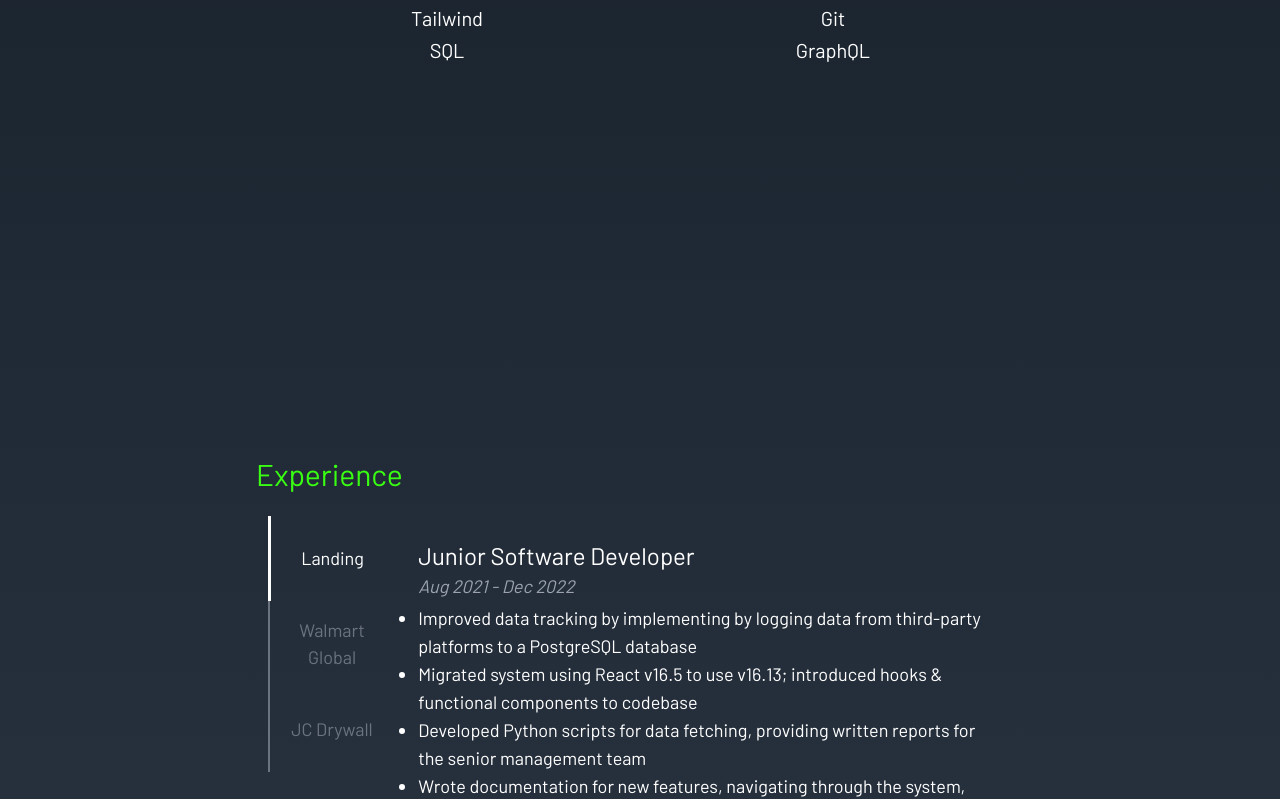
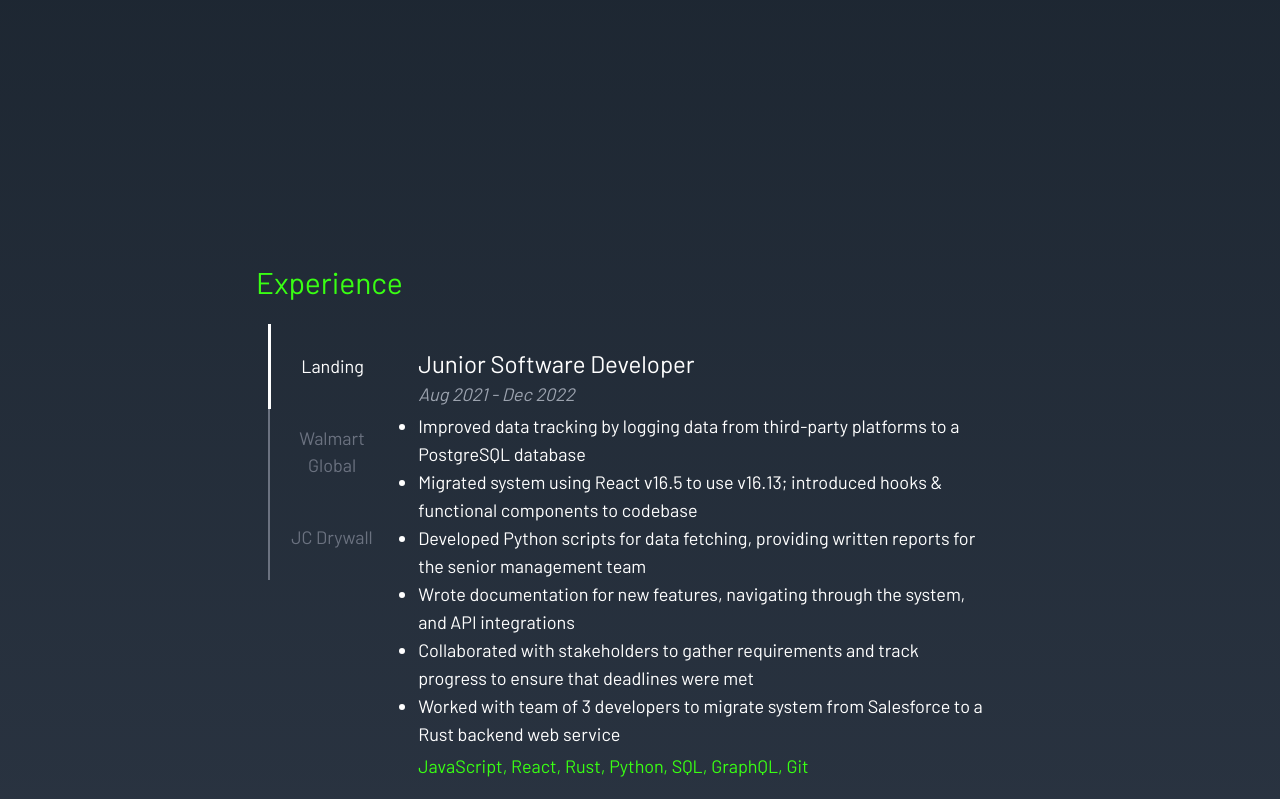
Before and after one commit to armando-valencia/personal-website, a React (Vite) app: page / in a window 1280 px wide. Shown: the part 1848-2647 px from the top of the page. Built offline with nearby package versions, Linux system fonts and the light colour scheme.

Commit message:
Adjust animations

```diff
--- a/src/components/Experience.jsx
+++ b/src/components/Experience.jsx
@@ -7,7 +7,7 @@ const jobsData = [
         title: "Junior Software Developer",
         dates: "Aug 2021 - Dec 2022",
         desc: [
-            "Improved data tracking by implementing by logging data from third-party platforms to a PostgreSQL database",
+            "Improved data tracking by logging data from third-party platforms to a PostgreSQL database",
             "Migrated system using React v16.5 to use v16.13; introduced hooks & functional components to codebase",
             "Developed Python scripts for data fetching, providing written reports for the senior management team",
             "Wrote documentation for new features, navigating through the system, and API integrations",
--- a/src/components/SectionContainer.jsx
+++ b/src/components/SectionContainer.jsx
@@ -21,9 +21,8 @@ const contentVariants = {
         y: 0,
         opacity: 1,
         transition: {
-            delay: 0.2,
-            type: "spring",
-            duration: 1.5,
+            delay: 0.05,
+            duration: 0.5,
         },
     },
 };
--- a/src/components/SectionHeader.jsx
+++ b/src/components/SectionHeader.jsx
@@ -11,14 +11,12 @@ const headingVariants = {
         y: 0,
         opacity: 1,
         transition: {
-            delay: 0.2,
-            type: "spring",
-            duration: 1.5,
+            duration: 0.5,
         },
     },
 };
 
-const SectionHeader = ({ name, idx }) => {
+const SectionHeader = ({ name }) => {
     const controls = useAnimation();
     const [ref, inView] = useInView();
 
@@ -31,8 +29,7 @@ const SectionHeader = ({ name, idx }) => {
     return (
         <>
             {name !== "home" && (
-                <>
-                    <div className="md:block hidden">
+                <div className="pt-8">
                     <motion.div
                         className="text-2xl md:text-3xl text-secondary capitalize pt-10"
                         variants={headingVariants}
@@ -43,18 +40,6 @@ const SectionHeader = ({ name, idx }) => {
                         {name}
                     </motion.div>
                 </div>
-                    <div className="md:hidden pt-8">
-                        <motion.div
-                            className="text-2xl md:text-3xl text-secondary capitalize pt-10"
-                            variants={headingVariants}
-                            initial="hidden"
-                            animate={controls}
-                            ref={ref}
-                        >
-                            {name}
-                        </motion.div>
-                    </div>
-                </>
             )}
         </>
     );
--- a/src/pages/HomePage.jsx
+++ b/src/pages/HomePage.jsx
@@ -19,15 +19,12 @@ const HomePage = () => (
             {pages.map((page, idx) => (
                 <div
                     id={page.name}
-                    className={`${
-                        page.name == "home" ? "" : " py-6 md:pt-52 my-4"
-                    }`}
+                    className={page.name == "home" ? "" : " py-6 md:pt-20 my-4"}
                     key={page.name + idx}
                 >
                     <SectionHeader
                         key={`SectionHeader-${page.name}-${idx}`}
                         name={page.name}
-                        idx={idx}
                     />
                     <SectionContainer
                         key={`SectionContainer-${page.name}-${idx}`}
```
Lines whose indentation alone changed are shown as unchanged.
